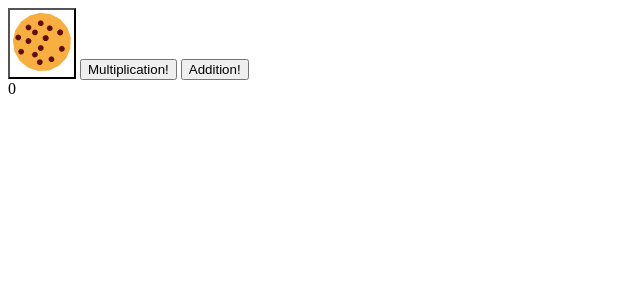
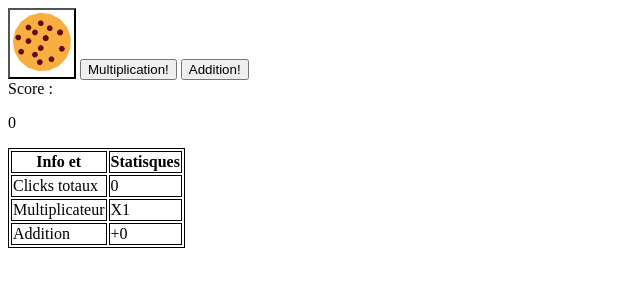
Before and after one commit to julienripet/cookieClickerSolo, a plain HTML site: page index.html in a window 1280 px wide. Shown: the whole page, without its empty margins (0-640 px from the left). Drawn offline with Linux system fonts and the light colour scheme.

Commit message:
I did it again ...

```diff
--- a/index.html
+++ b/index.html
@@ -11,13 +11,34 @@
 <body>
     <button id="Cookie" type="button" onclick="main()"><img id="imgCookie"src="pictures/CookieV01.svg" alt="Cookies!"/></button>
     <button id="Multiplication" type="button" onclick="augmenterMultiplicateur()">Multiplication!</button>
-    <button id="Addition" type="button" onclick="addition()">Addition!</button>
+    <button class="Addition" type="button" onclick="addition()">Addition!</button>
 
-    <div id="Score">
+    <div>
         Score :
+        <p id="Score"></p>
     </div>
     <div id="messageUser">
 
     </div>
+    <div id="Stats">
+        <table>
+            <tr>
+                <th>Info et</th>
+                <th>Statisques</th>
+            </tr>
+            <tr>
+                <td>Clicks totaux</td>
+                <td id="affichageClicks">PlaceHolder</td>
+            </tr>
+            <tr>
+                <td>Multiplicateur</td>
+                <td id="affichageMultiplicateur">PlaceHolder</td>
+            </tr>
+            <tr class="Addition">
+                <td>Addition</td>
+                <td id="affichageAddition">PlaceHolder</td>
+            </tr>
+        </table>
+    </div>
 </body>
 </html>
--- a/main.css
+++ b/main.css
@@ -8,3 +8,7 @@
     margin: 0%;
     box-sizing: border-box;
 }
+
+table, td, tr,th{
+    border: 1px solid black;
+}
--- a/main.js
+++ b/main.js
@@ -3,9 +3,14 @@ let nombreClick = 0;    //Compteur de click, ne sers à rien dans le programme e
 let multiplicateur = 1; //Bonus achetable par le joueur, multiplie le nombre de cookies par click, actuellement, se multiplie par 2 à chaque achat
 let additionnal = 0; //Bonus achetable par le joueur, augmente le nombre de cookies gagnés par click par un nombre, cfr palierAddi
 
+
+//Variables d'affichages, Déclarées ici une premiere fois pour avoir un scope global
 let score = document.getElementById("Score"); //Init de l'affichage du score
 let message = document.getElementById("messageUser");   //Init de l'affichage des messages d'info, ou d'erreur
-let btnAddition = document.getElementById("Addition"); // Init de la variable pour afficher ou non le bouton addition
+let btnAddition = document.getElementsByClassName("Addition"); // Init de la variable pour afficher ou non le bouton addition
+let tableMulti = document.getElementById("affichageMultiplicateur");
+let tableAddi = document.getElementById("affichageAddition");
+let tableClicks = document.getElementById("affichageClicks");
 
 let palierMultiCout = [1,20,50,100,200,500];    //Cout de chaque multiplicateur, augmente en fonction de palierCourrantMulti
 let palierCourrantMulti = 0;    //Sert à se déplacer dans le tableau palierMultiCout, pour augmenter le prix des multiplicateurs après chaque achat
@@ -16,18 +21,34 @@ let palierAddiCout = [1,20,50,200,500];     //Cout de chaque bonus d'addition, a
 let palierAddi = [1,10,15,20,50];   //Bonus de cookies gagnés à chaque click en plus de la multiplication
 let palierCourrantAddi = 0;     //Compteur, sers à se déplacer dans les tableaux palierAddi et palierAddiCout
 
+//Petite fonction trouvée sur Stackoverflow at https://stackoverflow.com/questions/4777077/removing-elements-by-class-name
+//Permet de faire disparaitre tous les éléments liés au bonus addition
+function removeElementsByClass(className){
+    var elements = document.getElementsByClassName(className);
+    while(elements.length > 0){
+        elements[0].parentNode.removeChild(elements[0]);
+    }
+}
 
 //Fonction onload, assigne les éléments html à leur variables
 window.onload = function(){
     score = document.getElementById("Score");
     message = document.getElementById("messageUser");
-    let btnAddition = document.getElementById("Addition");
+    btnAddition = document.getElementsByClassName("Addition");
+    tableMulti = document.getElementById("affichageMultiplicateur");
+    tableAddi = document.getElementById("affichageAddition");
+    tableClicks = document.getElementById("affichageClicks");
+
     score.textContent = nombreCookie;
     message.textContent = "";
+    tableAddi.textContent = "+" + additionnal;
+    tableMulti.textContent = "X" + multiplicateur;
+    tableClicks.textContent = nombreClick;
     console.log(score.innerHTML);
+
     if (!boolAddition){
         console.log("Mode multiplication only")
-        btnAddition.parentNode.removeChild(btnAddition);
+        removeElementsByClass("Addition");
     }
 }
 
```
